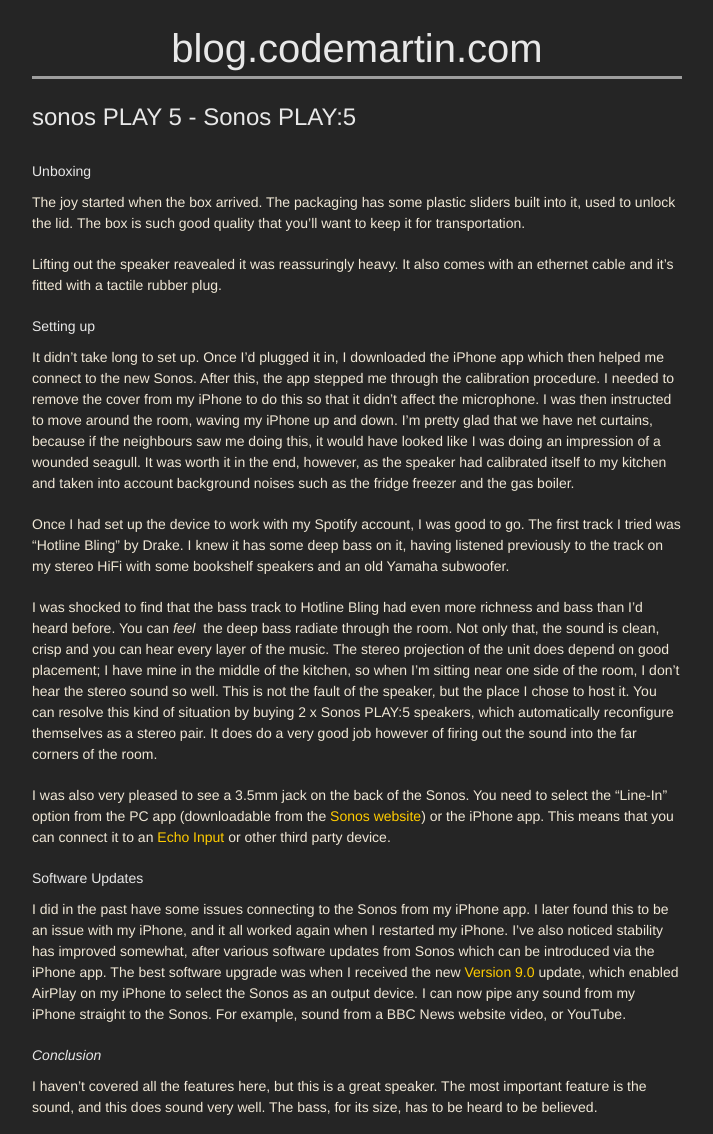
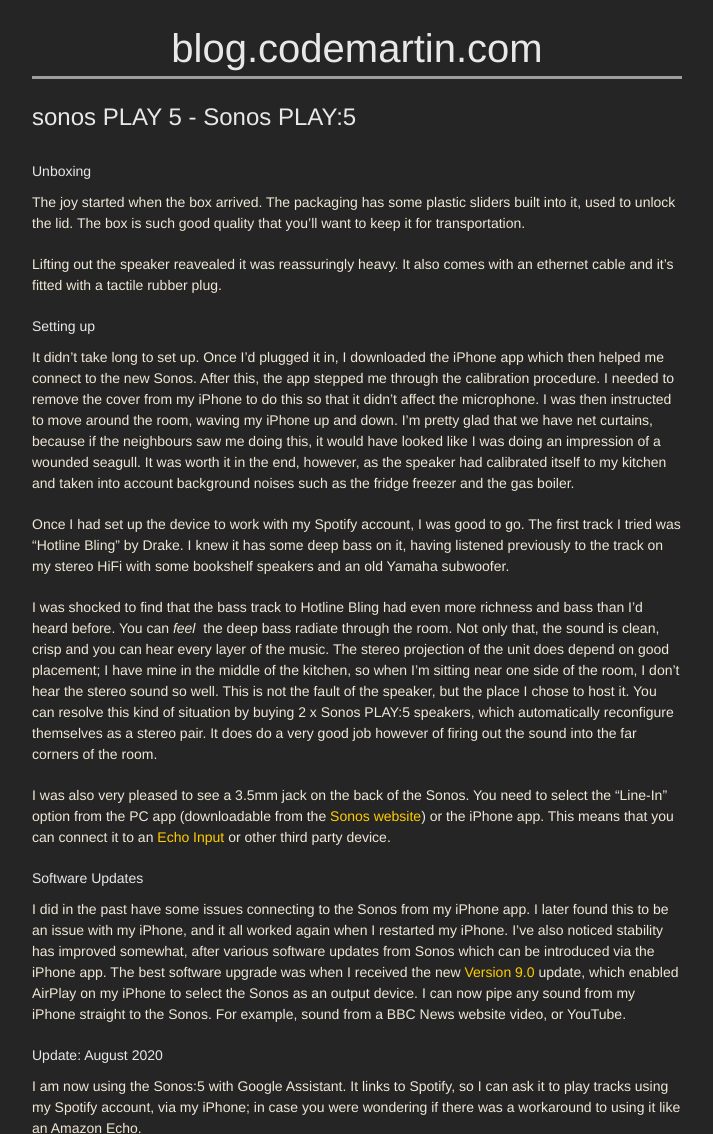
Before and after one commit to martindye/my-site, a Jekyll site: the page built from _posts/2018-12-01-sonosplay5.md, in a window 1280 px wide, cut to the strip 0-1134 px from the top of the page. Shown: the whole strip, without its empty margins (283-996 px from the left). Built offline with Jekyll 4.4.1, drawn with Linux system fonts in a browser that asks for light colours; some web fonts are replaced; our own code applies the rules of GitHub Pages for plain Markdown files; grey boxes are pictures that could not be loaded.

Commit message:
Link update.

```diff
--- a/_posts/2018-12-01-sonosplay5.md
+++ b/_posts/2018-12-01-sonosplay5.md
@@ -6,7 +6,7 @@ author: Martin Dye
 description: "Sonos PLAY:5 Review"
 categories: [Electronics]
 rating: 5
-thumbnailurl: https://ws-eu.amazon-adsystem.com/widgets/q?_encoding=UTF8&ASIN=B015MWSBME&Format=_SL110_&ID=AsinImage&MarketPlace=GB&ServiceVersion=20070822&WS=1&tag={{site.affid}}&language=en_GB
+thumbnailurl: <iframe style="width:120px;height:240px;" marginwidth="0" marginheight="0" scrolling="no" frameborder="0" src="//ws-eu.amazon-adsystem.com/widgets/q?ServiceVersion=20070822&OneJS=1&Operation=GetAdHtml&MarketPlace=GB&source=ss&ref=as_ss_li_til&ad_type=product_link&tracking_id={{site.addid}}&language=en_GB&marketplace=amazon&region=GB&placement=B0876TQPDQ&asins=B0876TQPDQ&linkId=1b787da13022d7ef28ed6d3f411977f5&show_border=true&link_opens_in_new_window=true"></iframe>
 ---
 
 <h4>Unboxing</h4>
@@ -51,6 +51,9 @@ new <a href="https://www.sonos.com/en-gb/software/release/9-0">Version 9.0</a> u
 AirPlay on my iPhone to select the Sonos as an output device.
 I can now pipe any sound from my iPhone straight to the Sonos. For example, sound from a BBC News website video, or YouTube.
 
+<h4>Update: August 2020</h4>
+I am now using the Sonos:5 with Google Assistant. It links to Spotify, so I can ask it to play tracks using my Spotify account, via my iPhone; in case you were wondering if there was a workaround to using it like an Amazon Echo.
+
 <h4><em>Conclusion</em></h4>
 
 I haven't covered all the features here, but this is a great speaker. The most important feature is the sound, and this does
```
